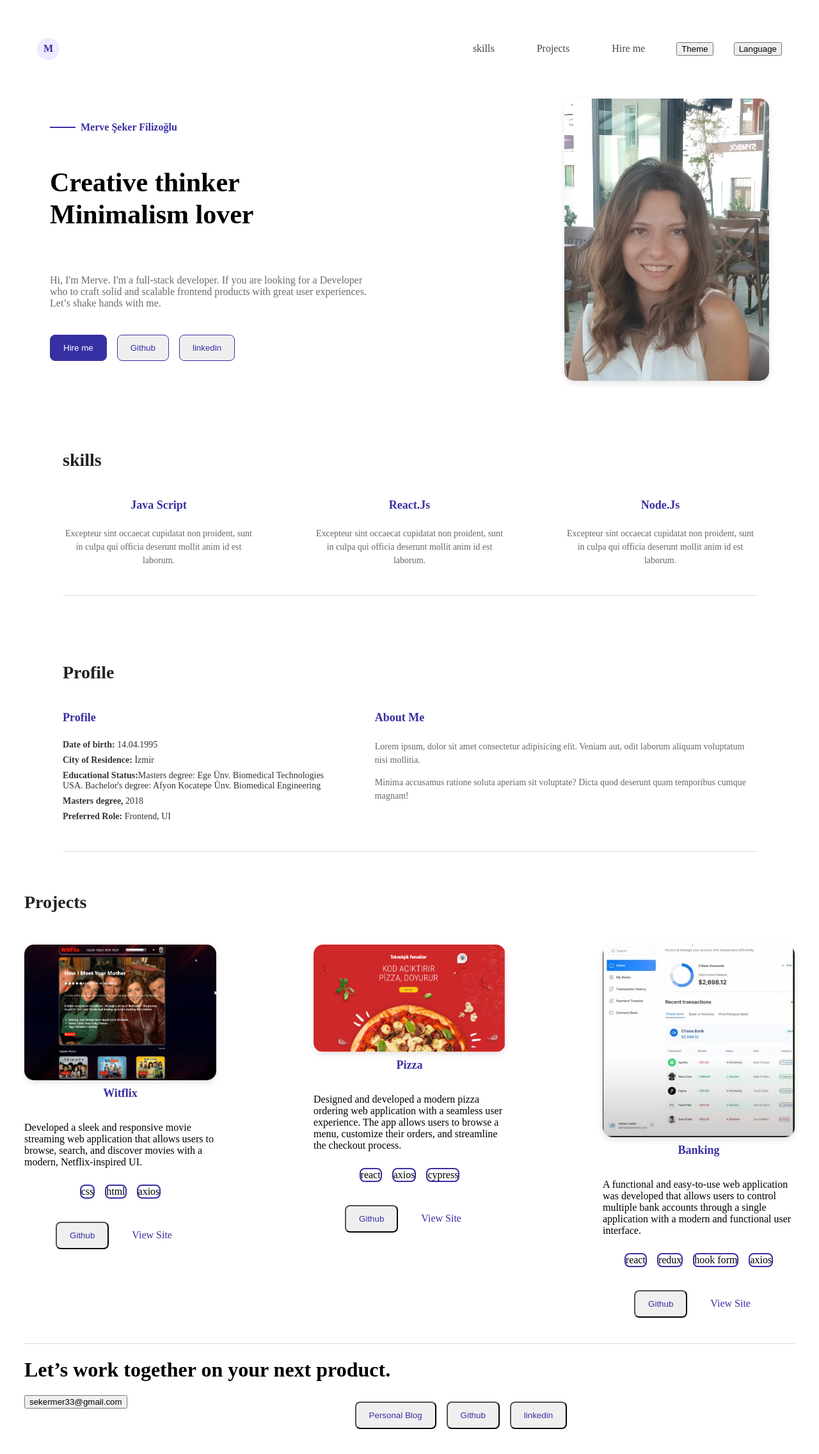
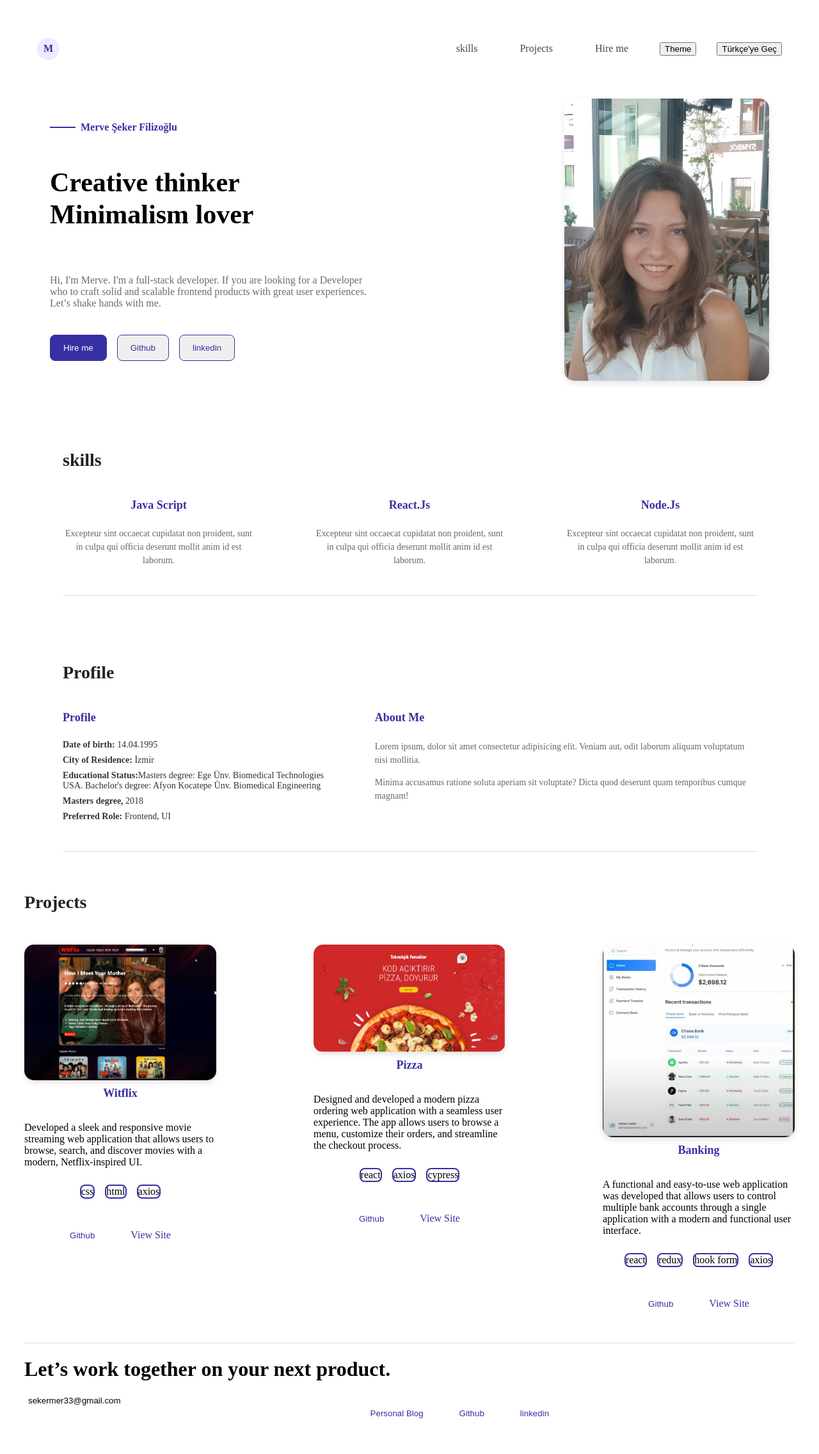
Before and after one commit to mervesekerfilizoglu/personal-website, a React (Vite) app: page / in a window 1280 px wide. Shown: the top 2272 px of the page at 64% size. Built offline with nearby package versions, Linux system fonts and the light colour scheme.

Commit message:
css düzenlemeleri yapıldı.

```diff
--- a/src/componenets/Navbar.jsx
+++ b/src/componenets/Navbar.jsx
@@ -10,7 +10,7 @@ const Navbar = () => {
 
   const changeLanguage=()=>
   {
-    dilDegistir("tr")
+    dilDegistir('tr')
   }
 
   return (
@@ -24,8 +24,8 @@ const Navbar = () => {
           Theme
         </button>
         <button onClick={changeLanguage}>
-          Language
-        </button>
+  Türkçe'ye Geç
+</button>
       </div>
     </div>
   );
--- a/src/componenets/footer.css
+++ b/src/componenets/footer.css
@@ -27,6 +27,7 @@
     padding: 10px 0;
     width: 100%;
     margin-top: auto; /* Footer'ı sayfa altına yerleştirir */
+
   }
 
 
@@ -38,11 +39,19 @@
     color: #3730A3;
     font-weight: 500;
     transition: all 0.3s ease;
+    border: none;
+  outline: none;
+  background-color: white;
   }
 
   .footer-btn:hover {
     background-color: #3730A3;
     color: white;
+  }
+  .footer-email-btn {
+    border: none;
+  outline: none;
+  background-color: white;
   }
 
   .footer-email-links a {
@@ -52,11 +61,13 @@
     border-radius: 8px;
     font-weight: 500;
     transition: all 0.3s ease;
+
   }
 
   .footer-email-links a:hover {
     background-color: #3730A3;
     color: white;
+
   }
 
 
@@ -85,5 +96,13 @@
       width: 100%; /* Butonlar ve linkler tam genişlikte */
       text-align: center;
       padding: 12px;
+      border: none;
+      outline: none;
+      background-color: white;
+  }
+  .footer-email-btn {
+    border: none;
+  outline: none;
+  background-color: white;
   }
 }
--- a/src/componenets/navbar.css
+++ b/src/componenets/navbar.css
@@ -27,6 +27,8 @@
     display: flex;
     align-items: center;
     gap: 2rem;
+    border: none;
+  outline: none;
 }
 
 .navbar-link-item {
@@ -44,7 +46,11 @@
     color: #3730A3;
     background: #f3f3ff;
 }
-
+.language-button {
+    border: none;
+      outline: none;
+      background-color: white;
+}
 /* Yumuşak kaydırma efekti */
 html {
     scroll-behavior: smooth;
--- a/src/componenets/projects.css
+++ b/src/componenets/projects.css
@@ -53,6 +53,7 @@
     gap: 1rem; /* Butonlar arasına boşluk bırak */
     justify-content: center; /* Bağlantıları ortala */
     margin-top: 10px; /* Başlık ve butonlar arasında boşluk ekle */
+
   }
 
   .btn {
@@ -62,6 +63,9 @@
     color: #3730A3;
     font-weight: 500;
     transition: all 0.3s ease;
+    border: none;
+    outline: none;
+    background-color: white;
   }
 
   .btn:hover {
```
